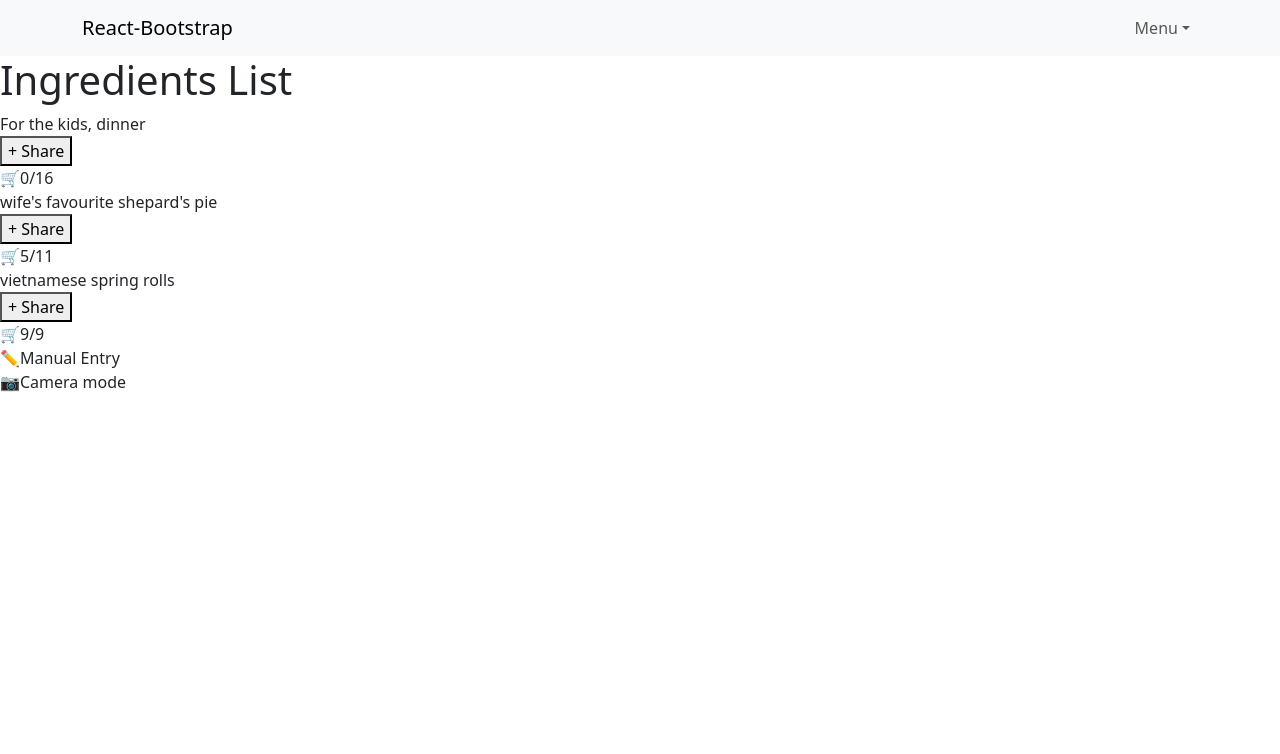
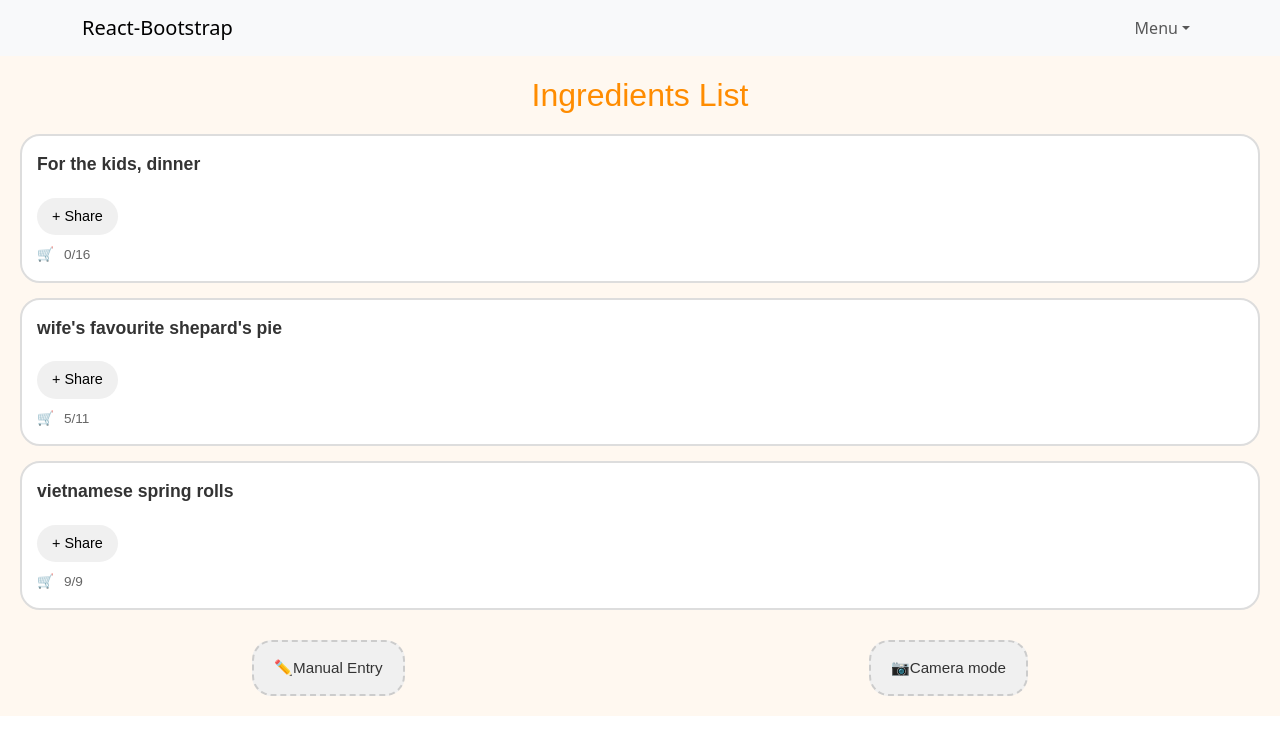
Before and after one commit to Neonat/gordon-RAMsay, a React (Create React App) app in the folder frontend/: page /ingredients in a window 1280 px wide. Shown: the top 754 px of the page. Built offline with nearby package versions, Linux system fonts and the light colour scheme.

Commit message:
added ingredientList.css inside components

```diff
--- /dev/null
+++ b/frontend/src/components/IngredientList.css
@@ -0,0 +1,82 @@
+/* src/components/IngredientList.css */
+.ingredient-list-container {
+    background-color: #fff8f0; /* Softer background */
+    padding: 20px;
+    font-family: 'Arial', sans-serif; /* A more modern font */
+    color: #333;
+  }
+
+  .ingredient-list-container h1 {
+    color: #ff8c00; /* Orange color for the heading */
+    text-align: center;
+    margin-bottom: 20px;
+    font-size: 2em;
+  }
+
+  .recipe-list {
+    margin-top: 20px;
+  }
+
+  .recipe-item {
+    background-color: #fff;
+    border: 2px solid #ddd; /* Slight border */
+    border-radius: 20px; /* Increased rounded corners */
+    padding: 15px;
+    margin-bottom: 15px;
+    display: flex;
+    flex-direction: column;
+    gap: 10px;
+  }
+
+  .recipe-name {
+    font-size: 1.1em;
+    font-weight: bold;
+    margin-bottom: 5px; /* Reduced space */
+  }
+
+  .recipe-actions {
+    display: flex;
+    justify-content: flex-start; /* Align to the left */
+    margin-top: 5px;
+  }
+
+  .add-share-button {
+    background-color: #f0f0f0;
+    border: none;
+    padding: 8px 15px;
+    border-radius: 20px; /* Increased rounded corners */
+    cursor: pointer;
+    font-size: 0.9em;
+  }
+
+  .recipe-details {
+    display: flex;
+    justify-content: flex-start;
+    align-items: center;
+    gap: 10px;
+    font-size: 0.85em;
+    color: #777;
+  }
+
+  .shopping-cart-icon {
+    font-size: 1em;
+  }
+
+  .ingredients-count {
+    color: #666;
+  }
+
+  .input-options {
+    margin-top: 30px;
+    display: flex;
+    justify-content: space-around;
+  }
+
+  .input-options div {
+    background-color: #f0f0f0;
+    border: 2px dashed #ccc; /* More visible dashed border */
+    border-radius: 20px; /* Increased rounded corners */
+    padding: 15px 20px;
+    cursor: pointer;
+    font-size: 0.95em;
+  }
--- a/frontend/src/components/IngredientList.js
+++ b/frontend/src/components/IngredientList.js
@@ -1,5 +1,6 @@
 // src/components/IngredientList.js
 import React from "react";
+import "./IngredientList.css";
 
 function IngredientList({ recipes }) {
   // Check if recipes is an array and is not empty
```
